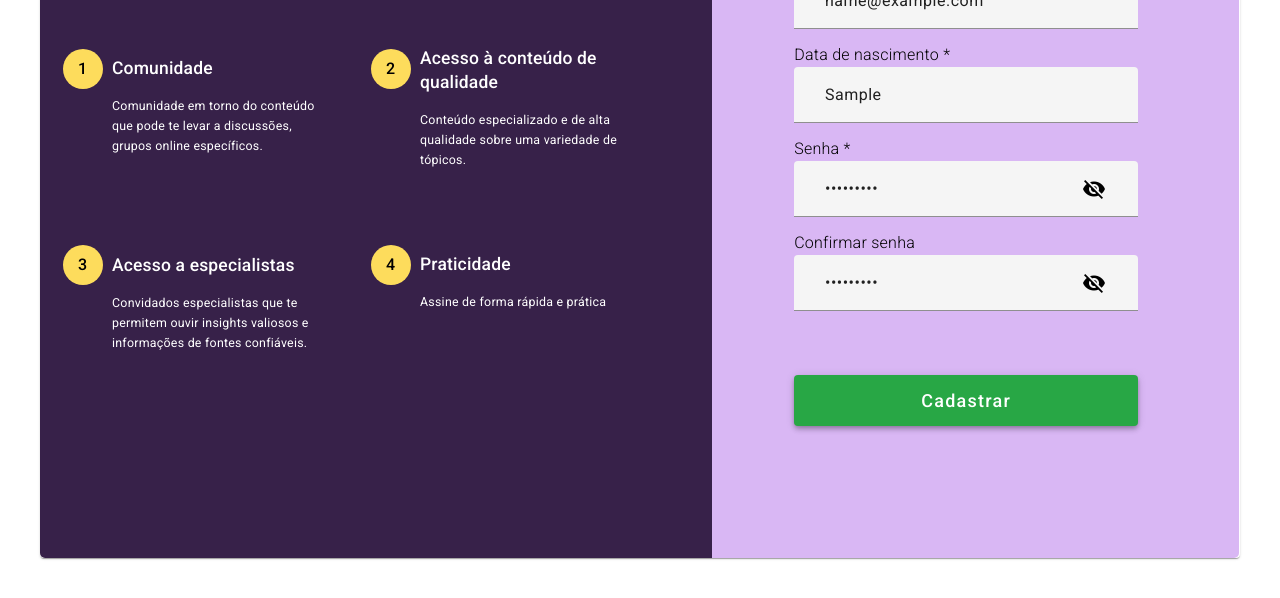
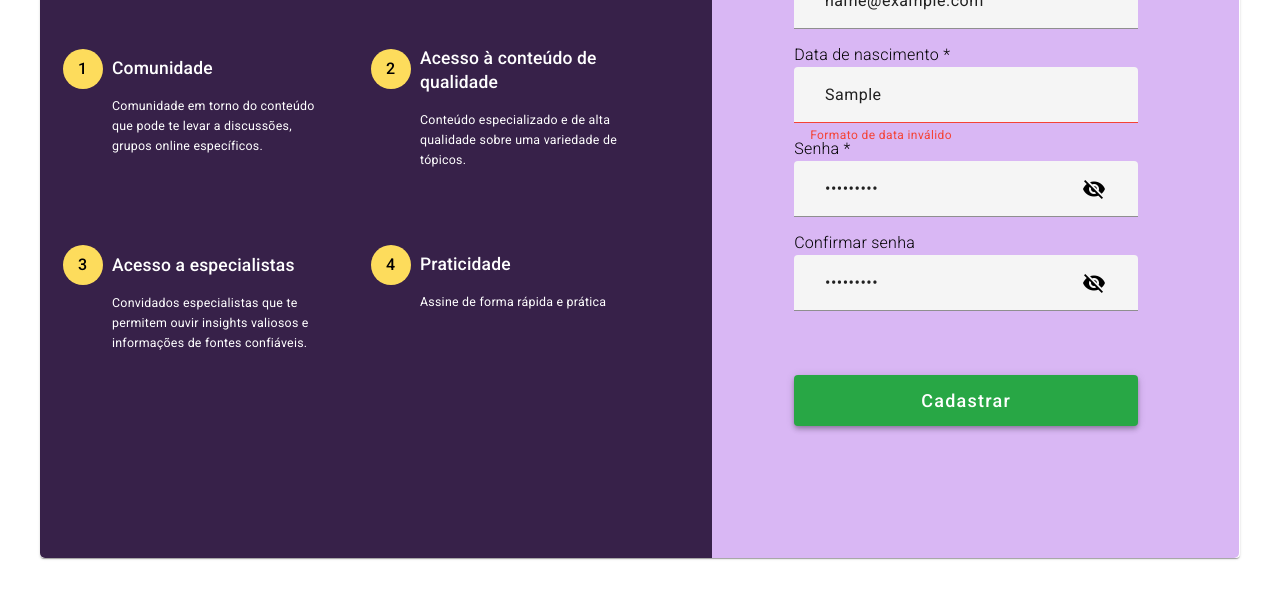
Before and after one commit to pipocagilrosa/pipoca-agil-frontend, an Angular app: page / in a window 1280 px wide. Both pictures are taken after typing "Sample", "name@example.com", "Sample", "Sample123", "Sample123" into the empty fields and a click on the button "Cadastrar". Shown: the part 587-1185 px from the top of the page. Built offline with nearby package versions, Linux system fonts and the light colour scheme; no server answers.

Commit message:
feat: implemented format data validation

```diff
--- a/src/app/main/main.component.html
+++ b/src/app/main/main.component.html
@@ -84,14 +84,17 @@
                     <p class="text-label">Nome *</p>
                     <mat-form-field class="mat-form-field">
                         <input type="text" matInput [formControl]="register.username" class="mat-input" name="username">
+                        <mat-error *ngIf="register.username.invalid">{{getErrorMessage(register.username)}}</mat-error>
                     </mat-form-field>
                     <p class="text-label">E-mail *</p>
                     <mat-form-field class="mat-form-field">
                         <input type="text" matInput [formControl]="register.email" class="mat-input" name="email">
+                        <mat-error *ngIf="register.email.invalid">{{getErrorMessage(register.email)}}</mat-error>
                     </mat-form-field>
                     <p class="text-label">Data de nascimento *</p>
                     <mat-form-field class="mat-form-field">
-                        <input type="text" matInput [formControl]="register.birthDate" class="mat-input" name="birthDate">
+                        <input type="text" matInput [formControl]="register.birthDate" class="mat-input" name="birthDate" placeholder="DD/MM/AAAA">
+                        <mat-error *ngIf="register.birthDate.invalid">{{getErrorMessage(register.birthDate)}}</mat-error>
                     </mat-form-field>
                     <p class="text-label">Senha *</p>
                     <mat-form-field class="mat-form-field">
@@ -99,6 +102,7 @@
                         <button mat-icon-button matSuffix (click)="hide = !hide" class="mat-icon-button">
                             <mat-icon>{{hide ? 'visibility_off' : 'visibility'}}</mat-icon>
                           </button>
+                          <mat-error *ngIf="register.password.invalid">{{getErrorMessage(register.password)}}</mat-error>
                     </mat-form-field>
                     <p class="text-label">Confirmar senha</p>
                     <mat-form-field class="mat-form-field">
@@ -106,6 +110,7 @@
                         <button mat-icon-button matSuffix (click)="hideConfirm = !hideConfirm" class="mat-icon-button">
                             <mat-icon>{{hideConfirm ? 'visibility_off' : 'visibility'}}</mat-icon>
                           </button>
+                          <mat-error *ngIf="register.passConfirm.invalid">{{getErrorMessage(register.passConfirm)}}</mat-error>
                     </mat-form-field>
                     <!-- <section class="section">
                         <mat-checkbox>
--- a/src/app/main/main.component.ts
+++ b/src/app/main/main.component.ts
@@ -17,8 +17,11 @@ export class MainComponent {
   register: Register = {
     username : new FormControl('', [Validators.required]),
     email : new FormControl('', [Validators.required]),
-    birthDate : new FormControl('', [Validators.required]),
-    password : new FormControl('', [Validators.required]),
+    birthDate : new FormControl(null, [
+      Validators.required,
+      Validators.pattern(/^\d{2}\/\d{2}\/\d{4}$/)
+    ]),
+    password : new FormControl<Date | null>(null, [Validators.required]),
     passConfirm : new FormControl('', [Validators.required])
   }
 
@@ -26,7 +29,24 @@ export class MainComponent {
 
   }
 
-  async teste() {
+  getErrorMessage(x: any) {
+    if(x.hasError('required')) {
+      return 'Campo obrigatório'}
+      else if(x.hasError('pattern')) {
+      return 'Formato de data inválido'
+    } else {
+      return ''
+    }
+  }
+
+  teste(){
+    let valueSelected = this.register.birthDate.value
+    let selected =  this.register.birthDate
+    console.log(typeof valueSelected)
+
+  }
+
+  async teste1() {
     // this.validator.openDialog("0ms","0ms")
     let registerY: Register = {
       username : this.register.username.value,
```
